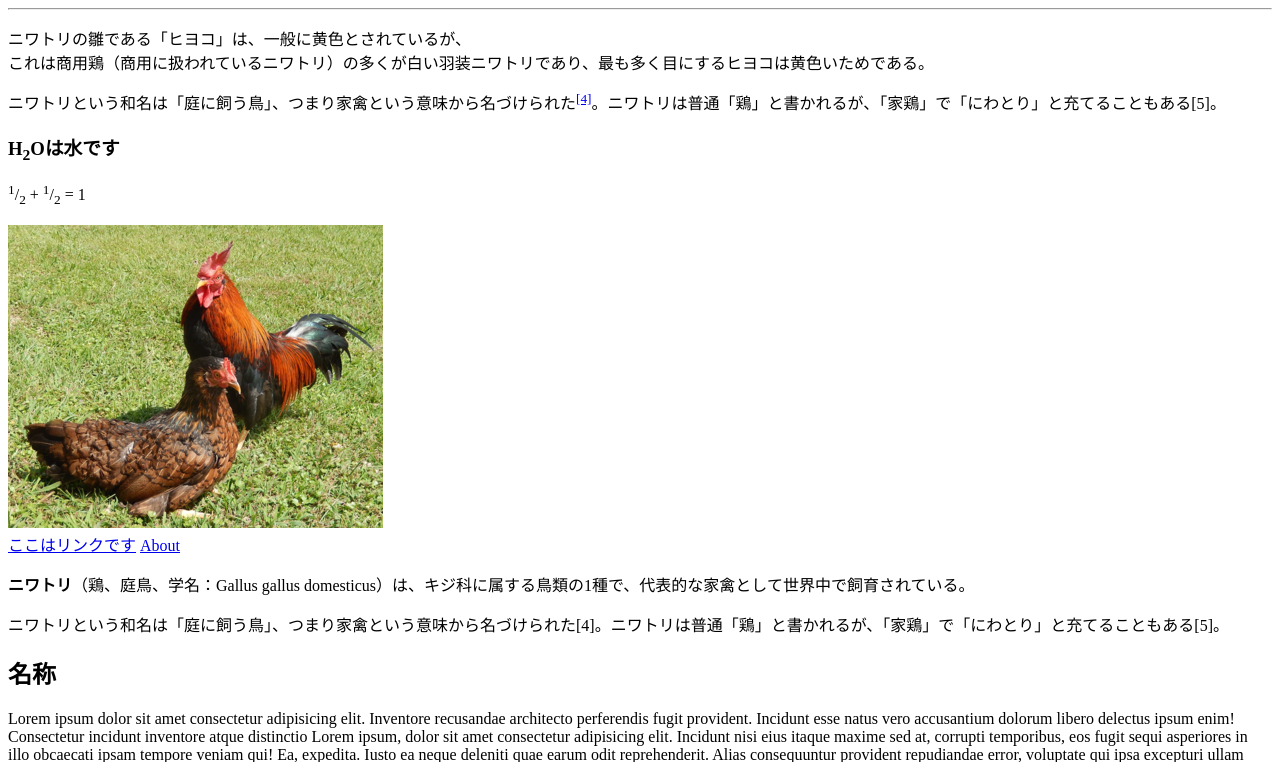
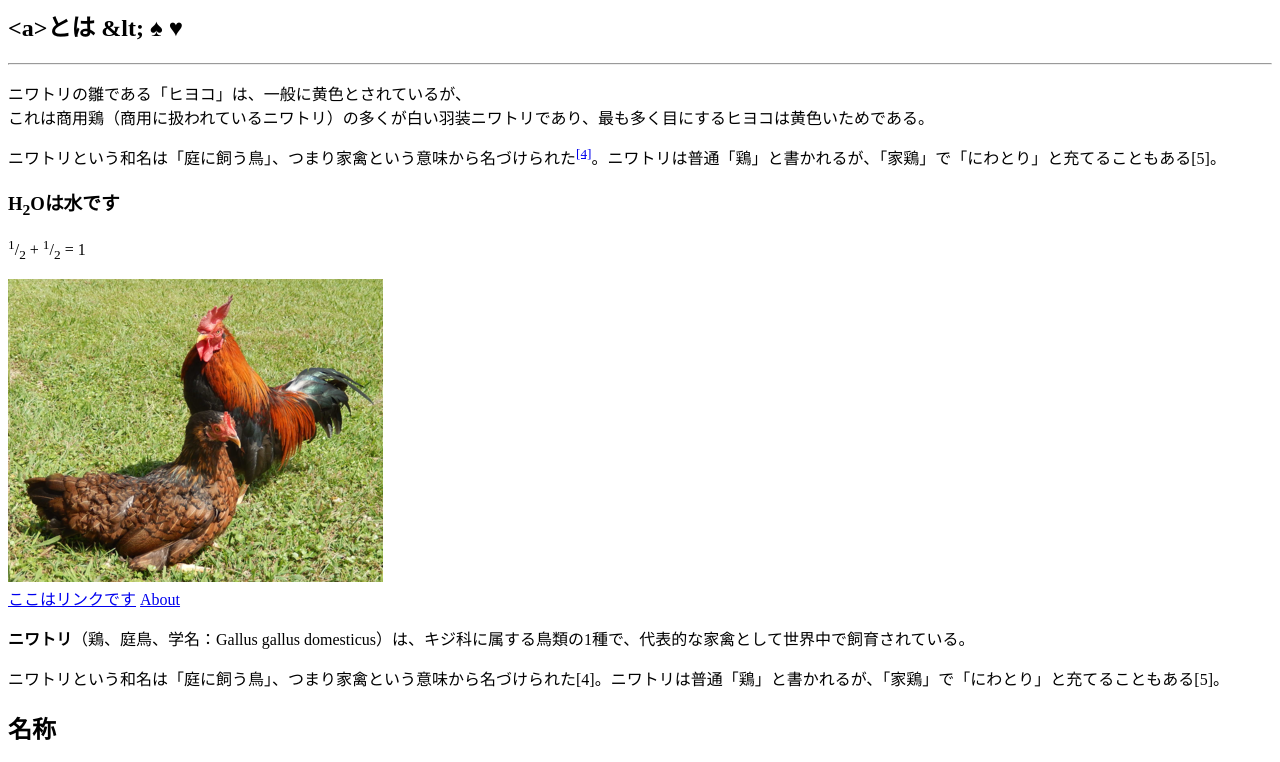
Before and after one commit to rintarotajima/Bootcamp2023, a plain HTML site: page introHTML/chickens.html in a window 1280 px wide. Shown: the part 81-843 px from the top of the page. Drawn offline with Linux system fonts and the light colour scheme.

Commit message:
[add] HTMLエンティティ

```diff
--- a/introHTML/chickens.html
+++ b/introHTML/chickens.html
@@ -7,6 +7,8 @@
 
 <body>
     <h1>ニワトリ</h1>
+
+    <h2>&lt;a&gt;とは &amplt; &spades; &hearts;</h2>
     <hr>
 
     <p>
```
